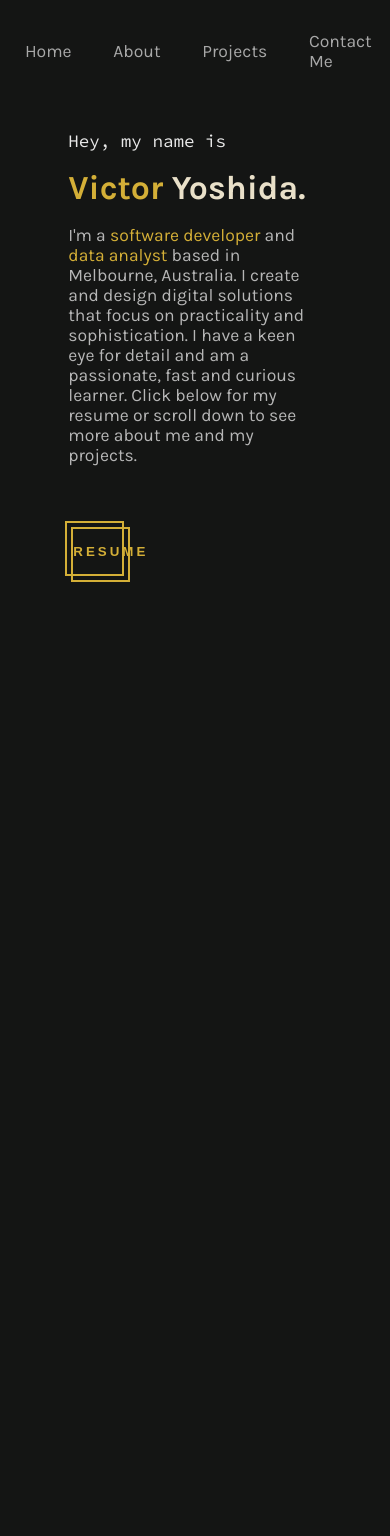
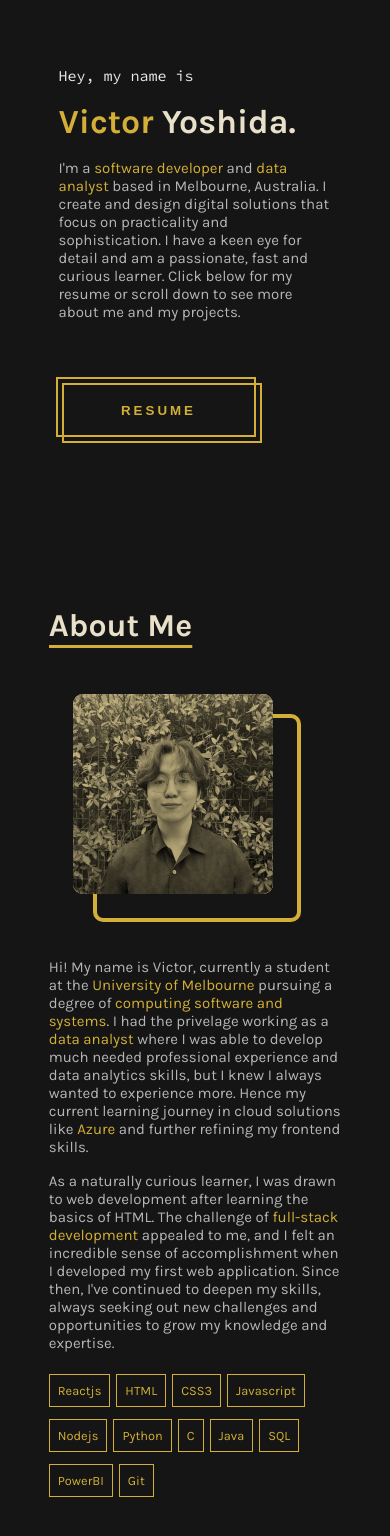
Before and after one commit to vjy02/old-portfolio, a React (Create React App) app: page / in a window 390 px wide. Shown: the top 1536 px of the page. Built offline with nearby package versions, Linux system fonts and the light colour scheme.

Commit message:
Update 3 files

```diff
--- a/src/AboutMe.js
+++ b/src/AboutMe.js
@@ -25,15 +25,12 @@ export default function AboutMe() {
                 always seeking out new challenges and opportunities to grow my knowledge and expertise.
 
               </p>
-              <div>
               <ul>
                 <li>Reactjs</li>
                 <li>HTML</li>
                 <li>CSS3</li>
                 <li>Javascript</li>
                 <li>Nodejs</li>
-                </ul>
-                <ul>
                 <li>Python</li>
                 <li>C</li>
                 <li>Java</li>
@@ -42,8 +39,6 @@ export default function AboutMe() {
                 <li>Git</li>
               </ul>
           </div>
-          </div>
-
           <div className="wrapper">
             <img className="img" src={headshot} />
           </div>
--- a/src/Projects.js
+++ b/src/Projects.js
@@ -2,11 +2,10 @@ import placeholder from './images/comingsoon.png';
 import project1 from './images/project1.PNG';
 export default function Projects() {
     return(
-    <div>
         <div id="project-container">
             <div className = "project-wrapper">
                 <div className = "project-box">
-                    <div className="header underline">
+                    <div className="underline">
                         <h1>Gaming Quiz Game</h1>
                     </div>
                     <p>My first Reactjs project, I put this first as it marked the start of my journey
@@ -41,6 +40,12 @@ export default function Projects() {
                         a lobortis libero rutrum et. Ut sit amet porttitor tortor. Phasellus eleifend, velit eget rhoncus ultricies, tortor metus laoreet magna, a bibendum
                         nisl dui vel quam.
                     </p>
+                    <ul>
+                        <li>Reactjs</li>
+                        <li>Nodejs</li>
+                        <li>MongoDB</li>
+                        <li>Expressjs</li>
+                    </ul>
                 </div>
             </div>
             <div className = "project-wrapper">
@@ -55,10 +60,14 @@ export default function Projects() {
                         a lobortis libero rutrum et. Ut sit amet porttitor tortor. Phasellus eleifend, velit eget rhoncus ultricies, tortor metus laoreet magna, a bibendum
                         nisl dui vel quam.
                     </p>
+                    <ul>
+                        <li>???</li>
+                        <li>???</li>
+                        <li>???</li>
+                    </ul>
                 </div>
                 <img className="project-img" src={placeholder}/>
             </div>
         </div>
-    </div>
     )
 }
--- a/src/styles.css
+++ b/src/styles.css
@@ -237,26 +237,28 @@ p {
   align-content: center;
   flex-direction: column;
   width: 55vw;
-  margin-left: 27vw;
+  margin-left: 20vw;
   height: 70vh;
 }
 
 .img{
   position: relative;
-  width: 17vw;
-  height: 35vh;
-  min-width:300px;
+  width: 18vw;
+  height: 18vw;
+  min-width:200px;
+  min-height: 200px;
 }
 
 .wrapper {
   display: block;
   position: relative;
-  width: 17vw;
-  height: 35vh;
+  width: 18vw;
+  height: 18vw;
+  min-width:200px;
+  min-height: 200px;
   border-radius: 10px;
   background-color: #d4af37;
   margin-right: 3vw;
-  min-width:300px;
 }
 
 .wrapper:hover, .wrapper:focus {
@@ -357,35 +359,39 @@ li {
     background: none;
     color: #d4af37;
     margin: 6px;
-    font-size: 1.25rem;
+    font-size: 1rem;
     border: 1px solid #d4af37;
 }
 
 #project-container{
   display: flex;
   flex-direction: column;
-  gap: 15vh;
+  gap: 20vh;
   width: 65vw;
-  height: 150vh;
+  height: 170vh;
   margin-left: 10em;
 }
 
 .project-wrapper{
   display: flex;
-  width: 70vw;
+  width: 60vw;
   gap: 100px;
+  justify-content: center;
+  align-items: center;
 }
 
 
 
 .project-img{
   width: 25vw;
-  height:40vh;
+  height:35vh;
   mix-blend-mode: multiply;
   filter: grayscale(100%) contrast(1);
   z-index: 1;
   border-radius: 5px;
   object-fit: cover;
+  align-self: center;
+  justify-self: center;
 }
 
 .project-img:hover{
@@ -394,37 +400,23 @@ li {
 }
 
 
-
 .project-box{
-  width: 25vw;
-  height: 40vh;
   display: flex;
   flex-direction: column;
   align-items: center;
-  gap: 15px;
+  width: 25vw;
+  height: 40vh;
+  align-self: center;
+  gap: 5px;
 }
 
 .project-box > ul{
-  margin-top: 10px;
+  margin-top: 1.5rem;
+  width: 100%;
 }
 
 #project-right{
-  margin-left: 10em;
-}
-
-#projects-section{
-  display: flex;
-  flex-direction: column;
-  width: 55%;
-  padding-top: 10em;
-  margin-left: 27vw;
-  height: 70vh;
-}
-
-.card{
-  background: grey;
-  width: 50vw;
-  height: 20vh;
+  margin-left: 5em;
 }
 
 .contact-section{
@@ -458,23 +450,130 @@ li {
 
 @media (max-width: 600px) {
   nav {
-    justify-content: center;
+    display: none;
   }
   p {
     margin: 0;
-    font-size: 4.5vw;
+    font-size: 15px;
   }
 
-  #introduction-container {
+  button{
+    height: 60px;
+    width: 200px;
     align-self: center;
+    justify-self: center;
   }
 
   .intro-container {
-    width: 65vw;
+    width: 70vw;
     height: 60vh;
+  }
+
+
+
+  .intro-font {
+    margin-right: auto;
+  }
+
+  #about-section{
+    width: 75vw;
+    height: 110vh;
+    margin-left: 0;
+    padding-top: 0;
+    flex-direction: column;
+  }
+
+  #about-me-container{
+    display: flex;
+    flex-direction: column;
+  }
+
+  #about-me-container>.wrapper{
+    order: -1;
+    margin: 1.5em 0 4em 1.5em;
+  }
+
+  #about-info {
+    display: flex;
+    width: 100%;
+    gap: 1em;
+  }
+
+  ul{
+    display: inline-block;
+    width: 100%;
+    padding: 0;
+    margin: 0;
+  }
+
+
+  li {
+    margin-left: 0;
+    font-size: 0.8em;
+  }
+
+  #content-container {
+    display: flex;
+    flex-direction: column;
+    gap: 10vh;
   }
 
   .social-links {
     display: none;
   }
+
+  #project-container{
+    flex-direction: column;
+    gap: 6em;
+    width: 70vw;
+    height: 280vh;
+    margin-left: 0;
+  }
+
+  .project-wrapper{
+    display: flex;
+    flex-direction:column;
+    width: 70vw;
+    height: 90vh;
+    gap: 0;
+  }
+
+  #project-right > .project-img{
+    order: 2;
+  }
+
+  .project-img{
+    width: 100%;
+    height:150px;
+    margin-top: 3em;
+  }
+
+  .project-box{
+    width: 100%;
+    height: 50vh;
+  }
+
+  #project-right{
+    margin-left: 0;
+  }
+
+  .contact-section{
+    margin-top: 0;
+    height: 50vh;
+    width: 70vw;
+    display: flex;
+    flex-direction: column;
+    align-items: top;
+    justify-content: None;
+  }
+
+  .contact-section > h1{
+    font-size: 30px;
+  }
+
+  .contact-section > h2{
+    width: 70vw;
+    text-align: center;
+    font-weight: normal;
+  }
 }
```
Lines whose indentation alone changed are shown as unchanged.
